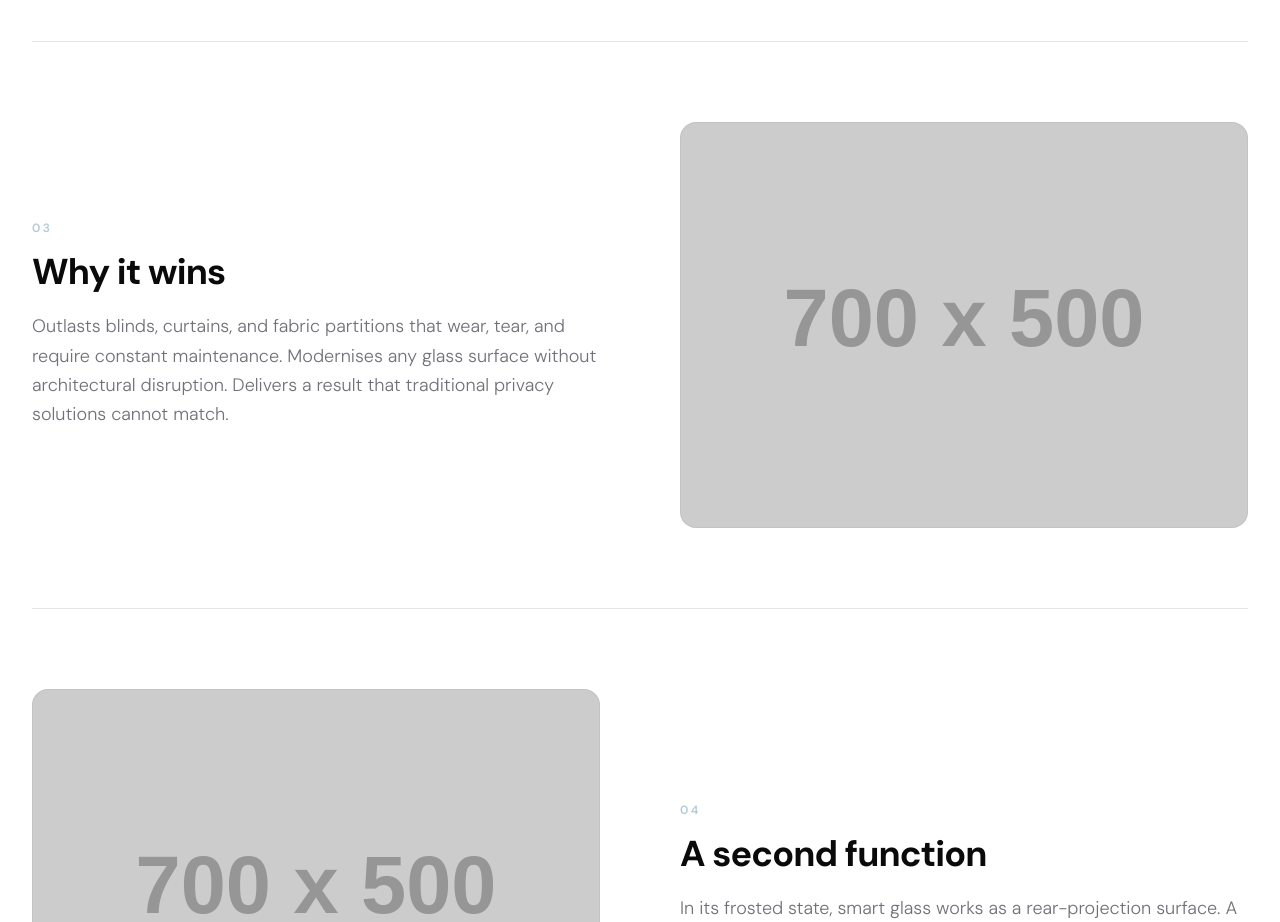
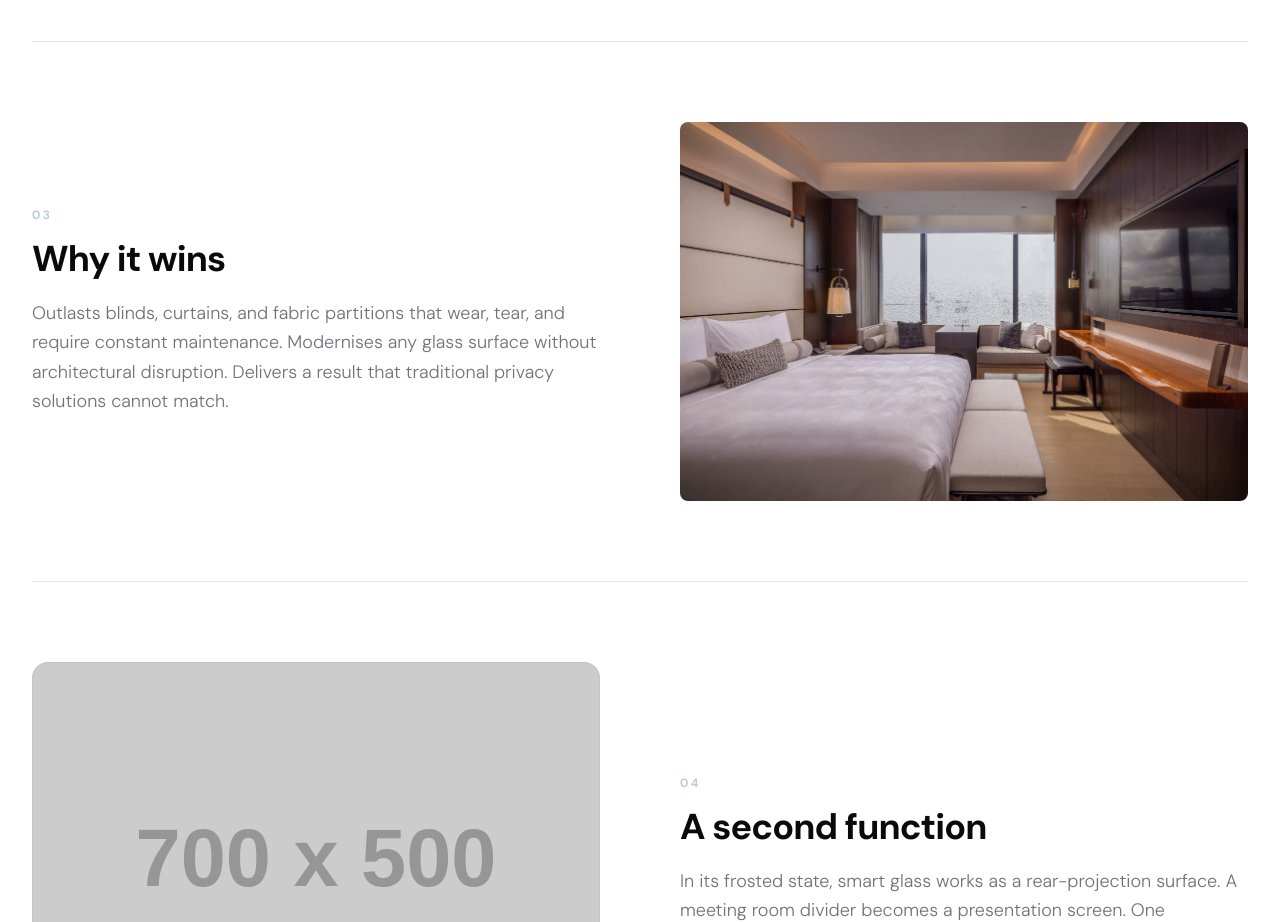
Before and after one commit to ItsAntidote101/filmbase.ke, a Next.js app: page /switchable-glass in a window 1280 px wide. Shown: the part 1940-2862 px from the top of the page. Built offline with nearby package versions, Linux system fonts and the light colour scheme.

Commit message:
Replace placeholder in 'Why it wins' feature with /jw-gif2.gif
Uses <img> tag for GIF animation support, width 100%, height auto,
border-radius 8px, no background or border.

https://claude.ai/code/session_01JZH6kpZfM5xY3B51yQoCNG

```diff
--- a/app/switchable-glass/page.tsx
+++ b/app/switchable-glass/page.tsx
@@ -44,8 +44,9 @@ const FEATURES = [
   {
     title: "Why it wins",
     body: "Outlasts blinds, curtains, and fabric partitions that wear, tear, and require constant maintenance. Modernises any glass surface without architectural disruption. Delivers a result that traditional privacy solutions cannot match.",
-    image: "https://placehold.co/700x500/e8e8e8/666666?text=Smart+Glass+vs+Blinds",
+    image: "/jw-gif2.gif",
     imageAlt: "Smart glass versus traditional blind and curtain alternatives",
+    gif: true,
   },
   {
     title: "A second function",
```
